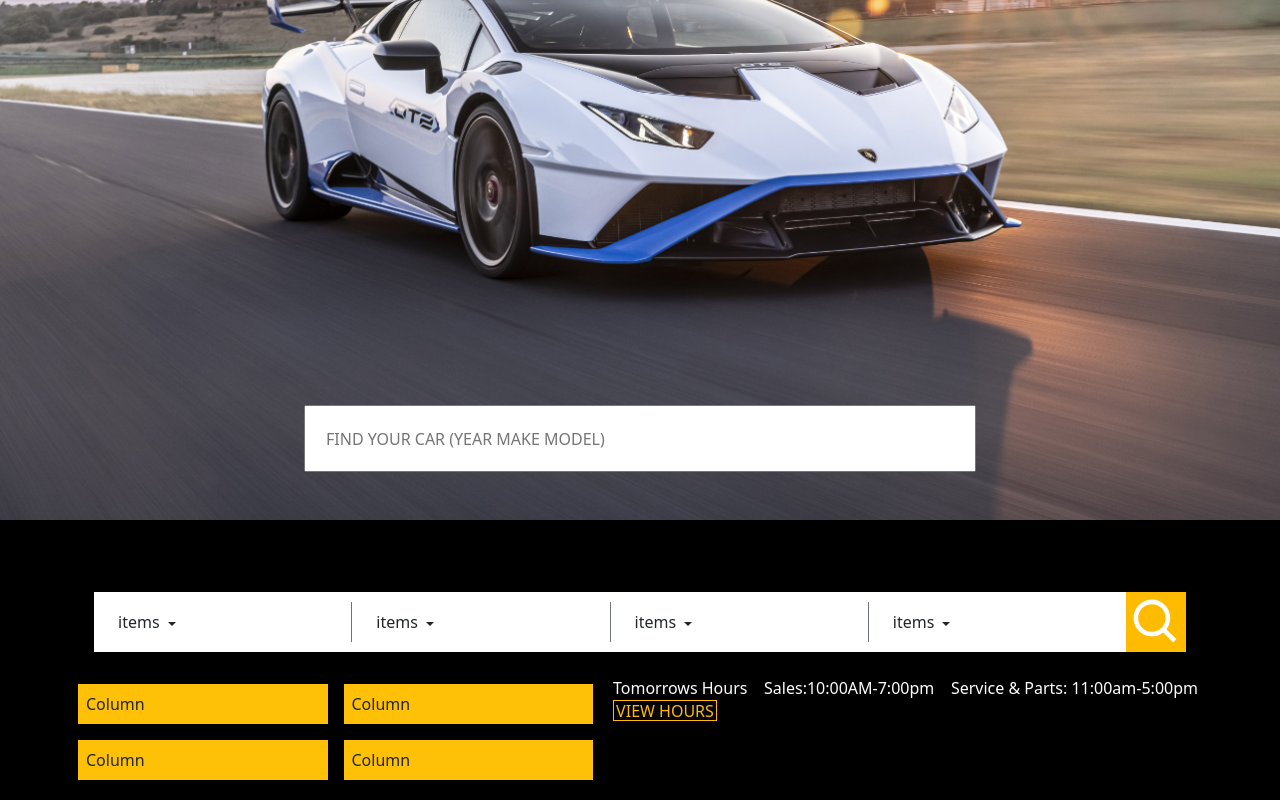
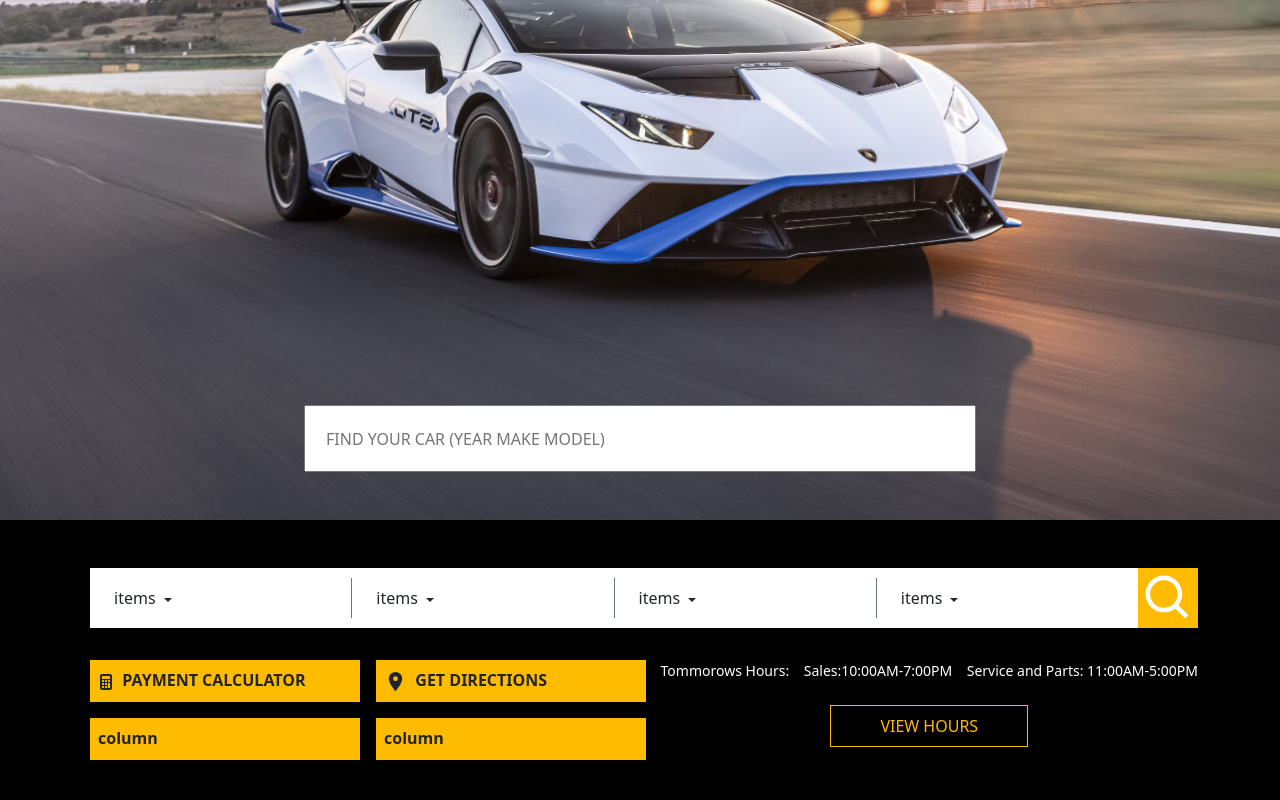
Before and after one commit to Omid-Jafari/home-project, a Next.js app: page / in a window 1280 px wide. Shown: the part 245-1045 px from the top of the page. Built offline with nearby package versions, Linux system fonts and the light colour scheme.

Commit message:
body1 compilted

```diff
--- a/components/Body1.js
+++ b/components/Body1.js
@@ -3,14 +3,16 @@ import styles from '../styles/Body1.module.scss'
 import 'bootstrap/dist/css/bootstrap.min.css';
 import { BiSearch } from 'react-icons/bi'
 import { IoMdArrowDropdown } from 'react-icons/io'
+import { BsFillCalculatorFill } from 'react-icons/bs'
+import { MdLocationOn } from 'react-icons/md'
 
 
 
 const Body1 = () => {
     return (
         <div className={styles.wrapper}>
-            <div className='container align-items-center p-4'>
-                <div className="d-flex flex-row justify-content-between bg-white mt-5 align-items-center">
+            <div className='container align-items-center '>
+                <div className="d-flex flex-row justify-content-between bg-white mt-5 align-items-center ms-2">
                     <div className="p-2 ps-4">items&nbsp;<IoMdArrowDropdown /></div>
                     <div className="p-2 ps-4 border-start border-1 border-secondary">items&nbsp;<IoMdArrowDropdown /></div>
                     <div className="p-2 ps-4 border-start border-1 border-secondary">items&nbsp;<IoMdArrowDropdown /></div>
@@ -19,19 +21,16 @@ const Body1 = () => {
                 </div>
             </div>
             <div className='container'>
-                <div className='row'>
-                    <div className='col'>
-                        <div className="row">
-                            <div className="col bg-warning m-2 p-2">Column</div>
-                            <div className="col bg-warning m-2 p-2">Column</div>
-                            <div className="w-100"></div>
-                            <div className="col bg-warning m-2 p-2">Column</div>
-                            <div className="col bg-warning m-2 p-2">Column</div>
-                        </div>
+                <div className='d-flex flex-row py-4'>
+                    <div className={`${styles.info} d-flex flex-wrap`}>
+                        <div className='m-2 p-2'><b><BsFillCalculatorFill />&nbsp;&nbsp;PAYMENT CALCULATOR</b></div>
+                        <div className='m-2 p-2'><b><MdLocationOn size={23}/>&nbsp;&nbsp;GET DIRECTIONS</b></div>
+                        <div className='m-2 p-2'><b>column</b></div>
+                        <div className='m-2 p-2'><b>column</b></div>
                     </div>
-                    <div className='col text-center'>
-                        <div className='text-white text-nowrap'>Tomorrows Hours&nbsp; &nbsp; Sales:10:00AM-7:00pm&nbsp; &nbsp; Service & Parts: 11:00am-5:00pm</div>
-                        <div className={styles.button}>VIEW HOURS</div>
+                    <div className={`${styles.hours}`}>
+                        <p className='text-nowrap py-2' style={{fontSize:14}}>Tommorows Hours: &nbsp; &nbsp;Sales:10:00AM-7:00PM &nbsp; &nbsp;Service and Parts: 11:00AM-5:00PM</p>
+                        <div className={styles.viewButton}>VIEW HOURS</div>
                     </div>
                 </div>
             </div>
--- a/styles/Body1.module.scss
+++ b/styles/Body1.module.scss
@@ -17,12 +17,27 @@
 
 }
 
-.button {
-    width:104px;
-    height: 21px;
-    color:#FFBB00;
-    border: 1px solid #FFBB00;
-    display: flex;
-    justify-content: center;
-    align-items: center;
+
+.info{
+
+    div {
+        width: 270px;
+        height: 42px;
+        background-color: #FFBB00;
+    }
 }
+
+.hours {
+    color: white;
+
+    .viewButton {
+        width: 198px;
+        height: 42px;
+        color:#FFBB00;
+        border: 1px solid #FFBB00;
+        display: flex;
+        justify-content: center;
+        align-items: center;
+        margin:0 auto;
+    }
+}
```
